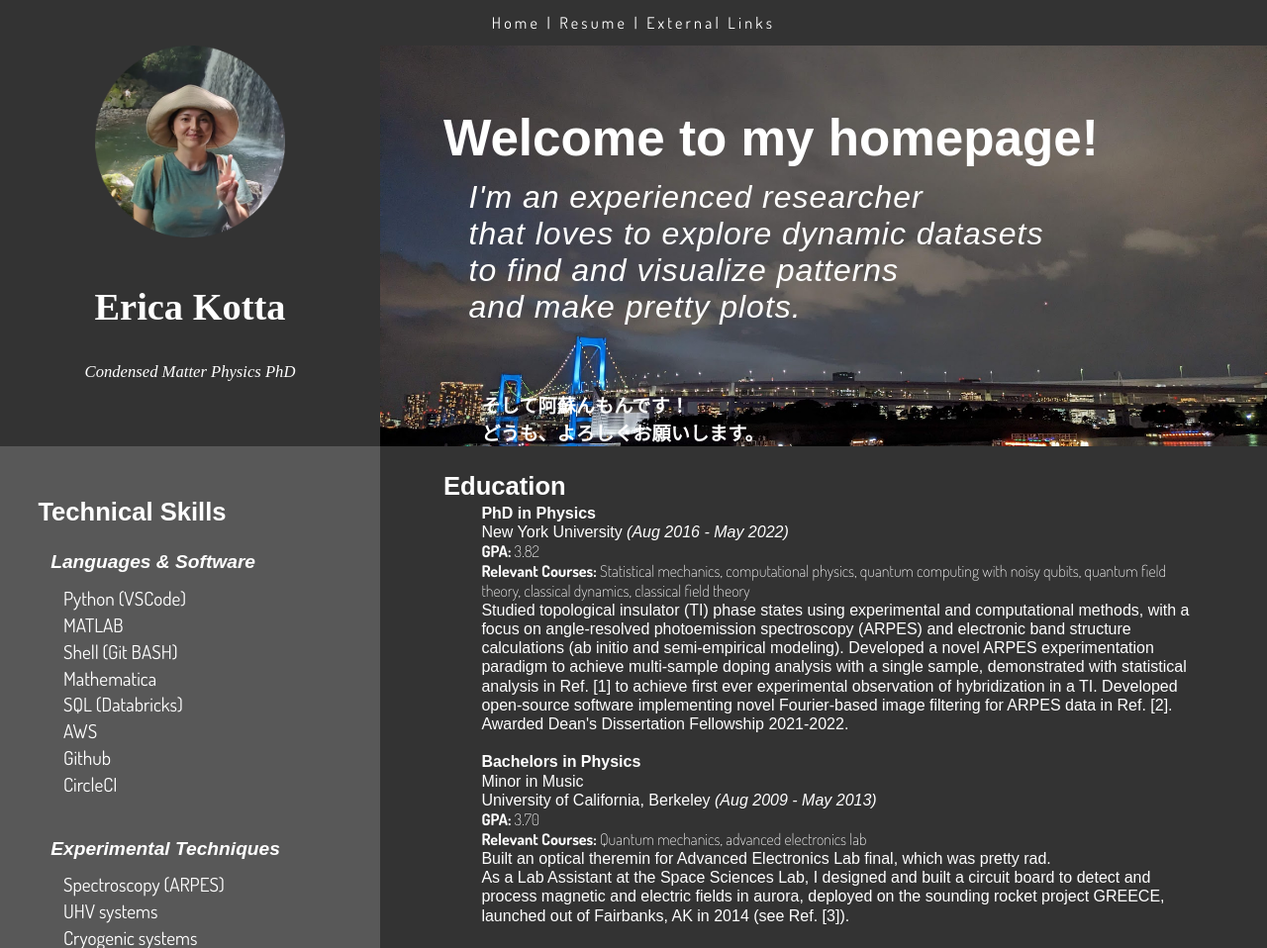
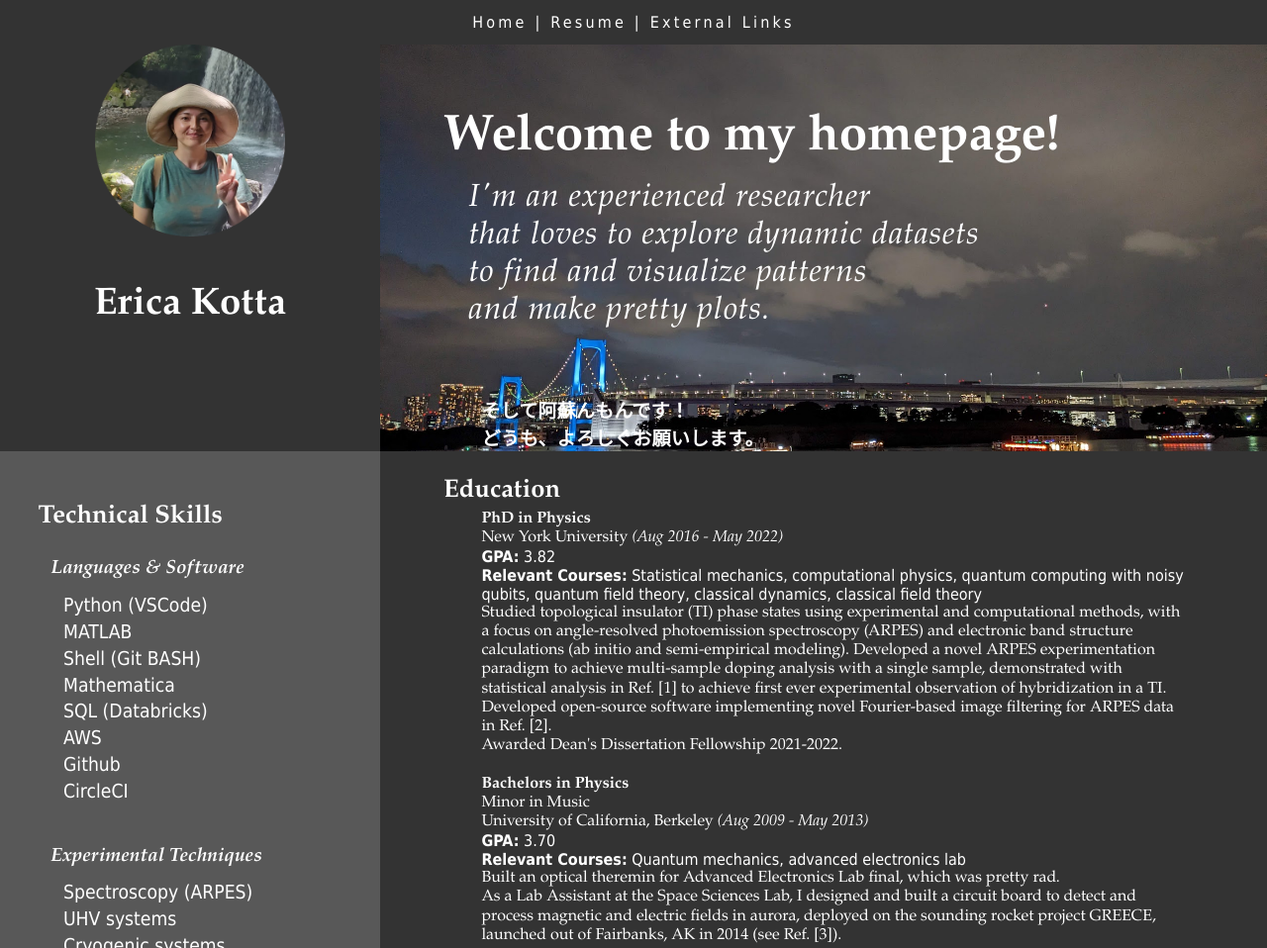
Before and after one commit to ericakotta/ericakotta.github.io, a plain HTML site: page index.html in a window 1280 px wide. Shown: the top 958 px of the page at 99% size. Drawn offline with Linux system fonts and the light colour scheme; a web font is replaced by a local one.

Commit message:
Use only web-safe fonts

```diff
--- a/css/styles.css
+++ b/css/styles.css
@@ -10,7 +10,7 @@ html, body {
 body {
     overflow-x: hidden;
 }
-
+/*
 @font-face {
     font-family: 'DMSans';
     src: url('../fonts/DMSans-VariableFont_opsz,wght.ttf') format('truetype');
@@ -35,7 +35,7 @@ body {
     src: url('../fonts/Dosis-VariableFont_wght.ttf') format('truetype');
     font-style: normal;
     font-display: swap;
-}
+} */
 
 .top_header {
     width: 100%;
@@ -43,7 +43,7 @@ body {
     color: white;
     text-align: center;
     padding: 1vw;
-    font-family: 'Dosis';
+    font-family: 'Tahoma';
     letter-spacing: 0.2em;
 }
 
@@ -138,7 +138,7 @@ body {
 
 .left_header p.name {
     font-size: 3vw;
-    font-family: 'Newsreader', serif;
+    font-family: 'Garamond', serif;
     font-weight: 700;
     margin-bottom: 3vw;
     margin-top: 4vw;
@@ -152,7 +152,7 @@ body {
 }
 .left_header p.blurb {
     font-size: 1.3vw;
-    font-family: 'Newsreader', serif;
+    font-family: 'Garamond', serif;
     font-weight: 400;
     margin-top: 0;
     margin-bottom: 1vw;
@@ -164,7 +164,7 @@ body {
 
 .left_header p.info {
     font-size: 1.5vw;
-    font-family: 'Dosis', monospace;
+    font-family: 'Courier New', monospace;
     padding-bottom: 2vw;
     letter-spacing: 0.02em;
     line-height: 1.0;
@@ -184,7 +184,7 @@ body {
     background-color: #444;
     color: white;
     font-size: 1.3vw;
-    font-family: 'DMSans', monospace;
+    font-family: 'Arial', monospace;
     font-weight: bold;
     text-decoration: none;
     border: none;
@@ -208,7 +208,7 @@ body {
 
 }
 .right_header p.hi {
-    font-family: 'Newsreader', sans-serif;
+    font-family: 'Garamond', sans-serif;
     font-size: 4vw;
     font-weight: 700;
     padding-bottom: 1vw;
@@ -216,7 +216,7 @@ body {
 }
 
 .right_header p.spiel {
-    font-family: 'Newsreader', sans-serif;
+    font-family: 'Garamond', sans-serif;
     font-size: 2.5vw;
     font-weight: 400;
     flex-direction: column;
@@ -258,7 +258,7 @@ p.section_title {
     padding-left: 5vw;
     padding-bottom: 0vw;
     font-size: 2vw;
-    font-family: 'Newsreader', sans-serif;
+    font-family: 'Garamond', sans-serif;
     font-weight: 800;
     padding-top: 2vw;
     padding-bottom: 0.2vw;
@@ -267,7 +267,7 @@ p.skills_section_title{
     padding-left: 1vw;
     padding-bottom: 0vw;
     font-size: 2vw;
-    font-family: 'Newsreader', sans-serif;
+    font-family: 'Garamond', sans-serif;
     font-weight: 800;
     padding-top: 4vw;
     padding-bottom: 2vw;
@@ -278,13 +278,13 @@ p.skills_section_title{
     font-style: italic;
     font-weight: 600;
     margin-left: 2vw;
-    font-family: 'Newsreader', sans-serif;
+    font-family: 'Garamond', sans-serif;
     padding-bottom: 1vw;
 }
 
 .skills p.skills_list {
     font-size: 1.5vw;
-    font-family: 'Dosis', sans-serif;
+    font-family: 'Tahoma', sans-serif;
     margin-left: 3vw;
     line-height: 1.4;
     margin-bottom: 1vw;
@@ -320,20 +320,20 @@ p.skills_section_title{
     padding-bottom: 3vw;
 }
 p.education_item_title {
-    font-family: 'Newsreader', sans-serif;
+    font-family: 'Garamond', sans-serif;
     font-weight: 400;
     padding-left: 8vw;
     line-height: 1.2;
 }
 
 p.education_item_courses {
-    font-family: 'Dosis', sans-serif;
+    font-family: 'Tahoma', sans-serif;
     padding-left: 8vw;
     padding-right: 6vw;
     font-weight: 200;
 }
 p.education_item_desc {
-    font-family: 'Newsreader', sans-serif;
+    font-family: 'Garamond', sans-serif;
     padding-left: 8vw;
     padding-right: 6vw;
     font-weight: 200;
@@ -345,7 +345,7 @@ p.education_item_desc {
 }
 
 p.reference_item {
-    font-family: 'Dosis', sans-serif;
+    font-family: 'Courier New', sans-serif;
     font-weight: 200;
     font-size: 1.5vw;
     padding-left: 8vw;
@@ -443,7 +443,7 @@ p.reference_item {
     }
     .skills p.skills_list {
         font-size: 2.5vw;
-        font-family: 'Dosis', sans-serif;
+        /* font-family: 'Ta', sans-serif; */
         margin-left: 5vw;
         line-height: 1.4;
         margin-bottom: 1vw;
--- a/index.html
+++ b/index.html
@@ -28,9 +28,9 @@
             </p> -->
 
 
-            <p class="blurb">
+            <!-- <p class="blurb">
                 <i>Condensed Matter Physics PhD</i><br><br>
-            </p>
+            </p> -->
         <!--
             <p class="info">
                 San Francisco Bay Area <br>
```
